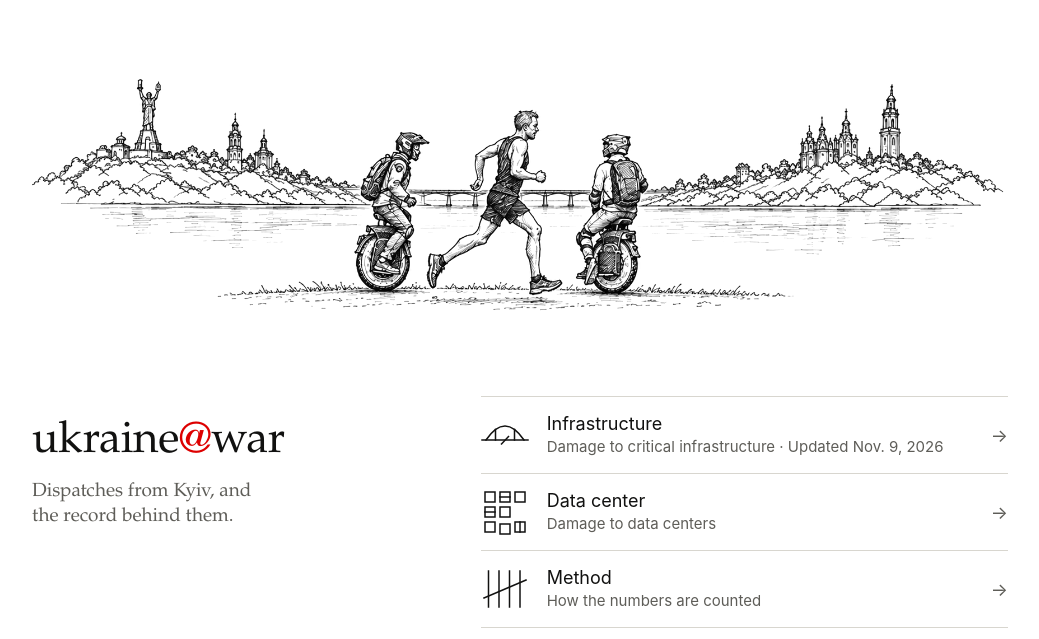
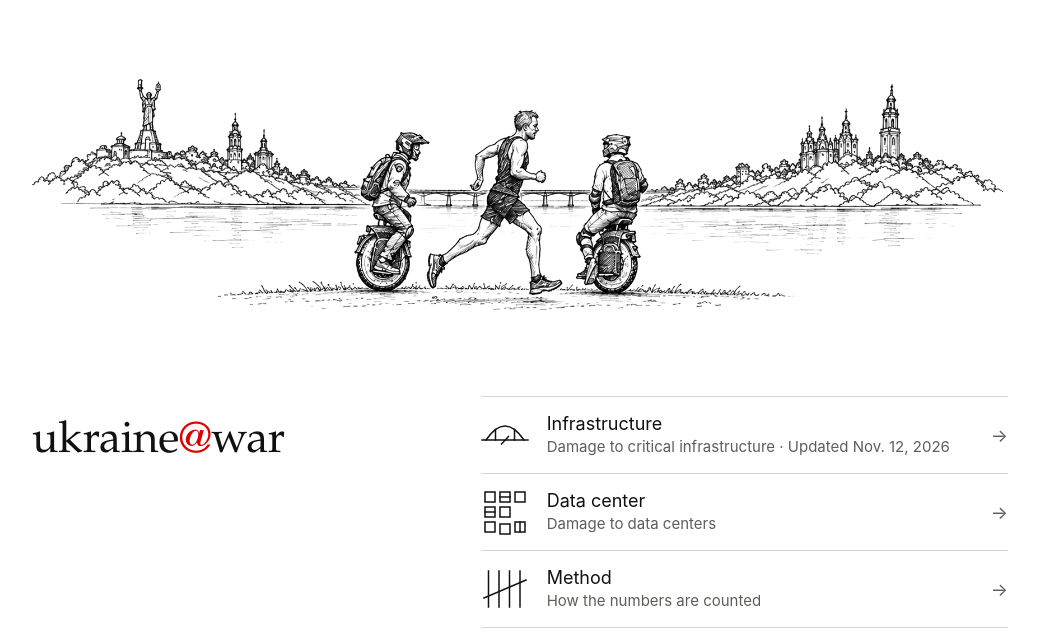
Before and after one commit to abdymok/abdymok.github.io, a plain HTML site: page index.html in a window 1280 px wide. Shown: the part 84-723 px from the top of the page, without its empty margins (120-1159 px from the left). Drawn offline with Linux system fonts and the light colour scheme.

Commit message:
Remove tagline and sync chronology date

```diff
--- a/index.html
+++ b/index.html
@@ -155,7 +155,6 @@
     <div class="grid">
       <div class="intro">
         <h1>ukraine<span class="y">@</span>war</h1>
-        <p class="tagline">Dispatches from Kyiv, and the record behind them.</p>
       </div>
 
       <nav aria-label="Sections">
@@ -163,7 +162,7 @@
           <li>
             <a href="/40/articles/critical-infrastructure-damage.html">
               <svg width="48" height="48" viewBox="0 0 48 48" fill="none" stroke="currentColor" stroke-width="1.5" stroke-linecap="square" stroke-linejoin="miter" aria-hidden="true" focusable="false"><path d="M1 29 H47"/><path d="M5 29 Q24 1 43 29"/><path d="M14.5 29 V18.5"/><path d="M33.5 29 V18.5"/><path d="M20.5 33 L27.5 25.5"/></svg>
-              <span><span class="label">Infrastructure</span><span class="desc">Damage to critical infrastructure · Updated Nov. 9, 2026</span></span>
+              <span><span class="label">Infrastructure</span><span class="desc">Damage to critical infrastructure · Updated Nov. 12, 2026</span></span>
               <span class="arrow" aria-hidden="true">&rarr;</span>
             </a>
           </li>
```
